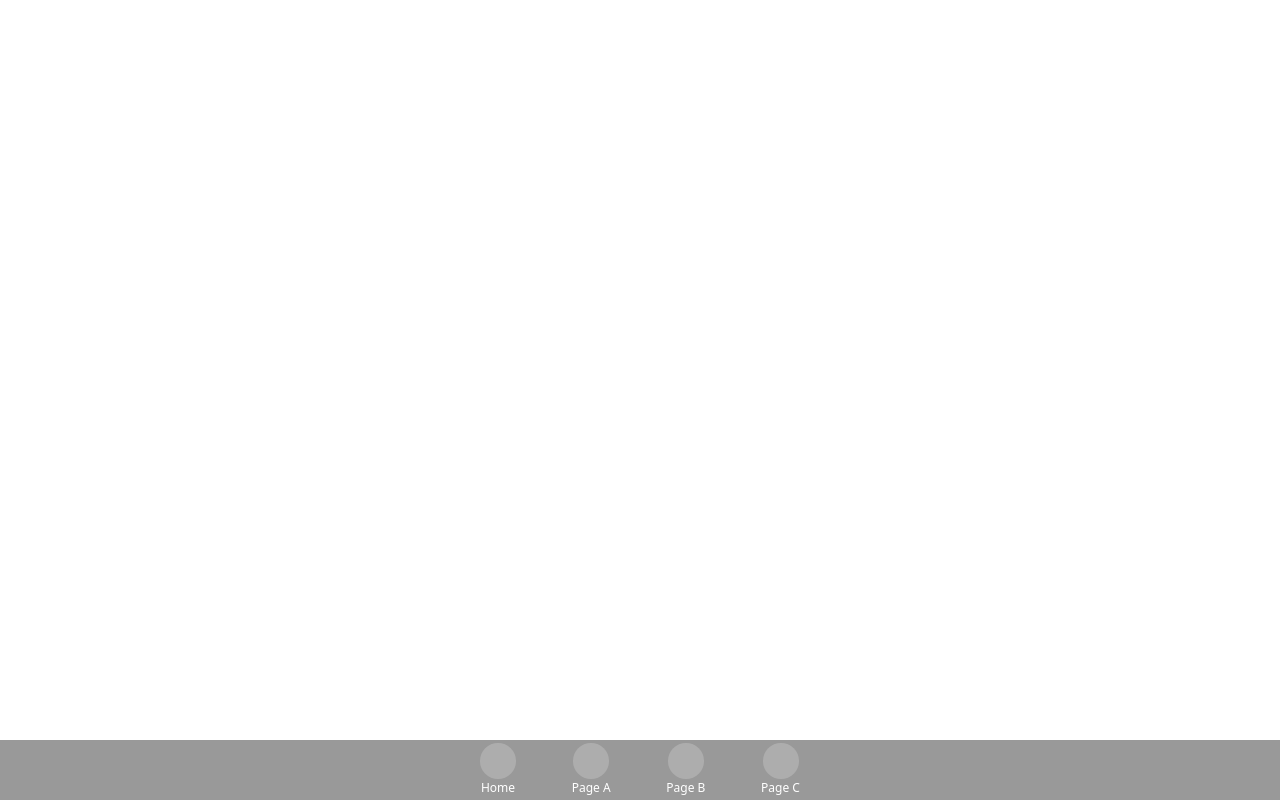
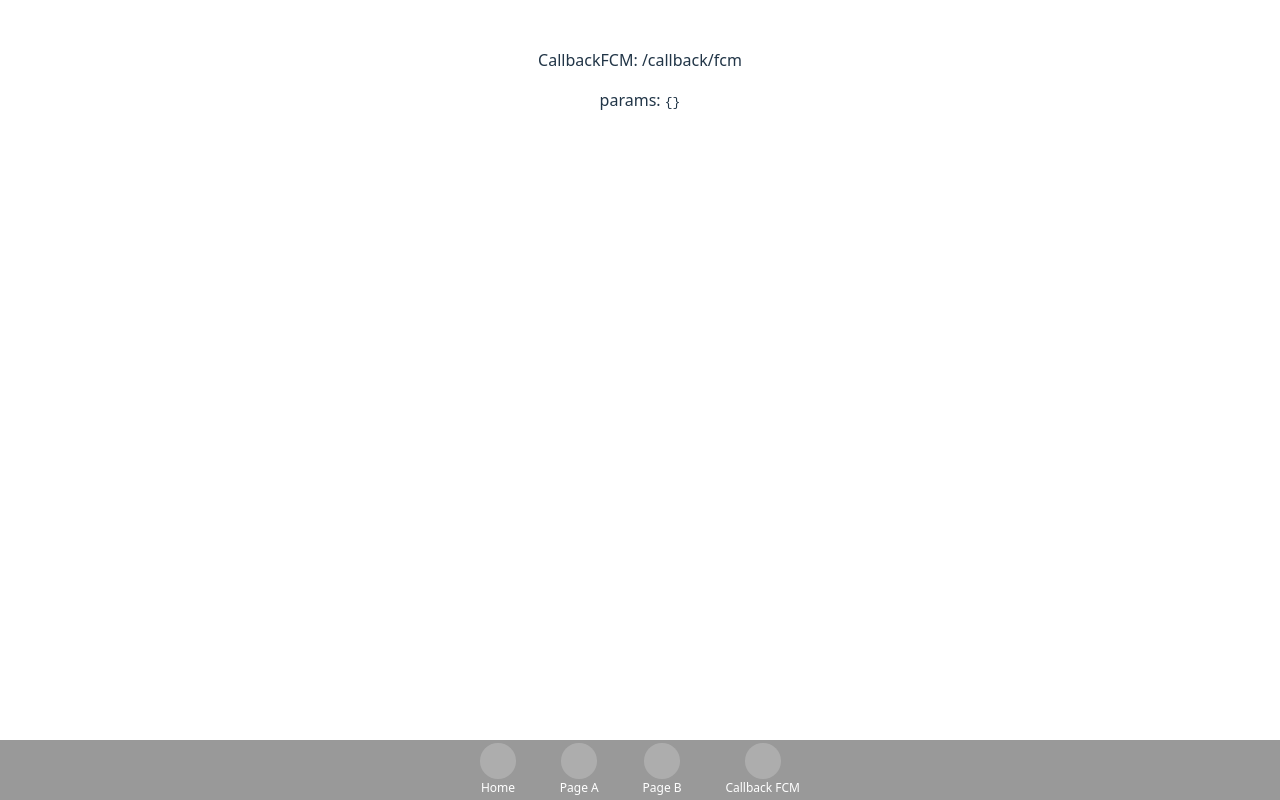
Before and after one commit to develop-bullets/bullets-a-better-tomorrow-web-frontend, a React (Vite) app: page /callback/fcm in a window 1280 px wide. Built offline with nearby package versions, Linux system fonts and the light colour scheme.

Commit message:
feat(fcm): [ABT-26] FCM 매세지를 받기 위한 콜백 페이지 추가

```diff
--- a/src/components/tab-bar/ui.tsx
+++ b/src/components/tab-bar/ui.tsx
@@ -23,9 +23,9 @@ export const TabBar = ({ ref }: TabBarProps) => {
           <span className={clsx(styles.icon)} />
           <span className={clsx(styles.label)}>Page B</span>
         </Link>
-        <Link to={'/page-c'} className={clsx(styles.tab)}>
+        <Link to={'/callback/fcm?data=%7B%0A%20%20%20%20"route"%3A%20"%2Fpromotions%2F123"%2C%0A%20%20%20%20"couponId"%3A%20"SUMMER2024"%2C%0A%20%20%20%20"custom_key"%3A%20"custom_value"%0A%20%20%7D'} className={clsx(styles.tab)}>
           <span className={clsx(styles.icon)} />
-          <span className={clsx(styles.label)}>Page C</span>
+          <span className={clsx(styles.label)}>Callback FCM</span>
         </Link>
       </div>
     </div>
--- a/src/router/index.tsx
+++ b/src/router/index.tsx
@@ -1,6 +1,8 @@
 import { BrowserRouter, Routes, Route } from 'react-router-dom'
 import { RouteHome } from './routes/home';
-import { RoutePageAUI } from './routes/page-a';
+import { RoutePageA } from './routes/page-a';
+import { RoutePageB } from './routes/page-b';
+import { RouteCallbackFCM } from './routes/callback-fcm';
 import { TabBar } from "@/components/tab-bar";
 import {type CSSProperties, useEffect, useMemo, useRef, useState} from "react";
 
@@ -19,10 +21,9 @@ export const Router = () => {
     <BrowserRouter basename={import.meta.env.BASE_URL}>
       <Routes>
         <Route path={'/'} element={<RouteHome style={bottomPadding} />} />
-        <Route path={'/page-a'} element={<RoutePageAUI style={bottomPadding} />} />
-        <Route path={'/page-b'} element={'Page B'} />
-        <Route path={'/page-c'} element={'Page C'} />
-        <Route path={'/page-d'} element={'Page D'} />
+        <Route path={'/page-a'} element={<RoutePageA style={bottomPadding} />} />
+        <Route path={'/page-b'} element={<RoutePageB style={bottomPadding} />} />
+        <Route path={'/callback/fcm'} element={<RouteCallbackFCM style={bottomPadding} />} />
       </Routes>
       <TabBar ref={tabBarRef} />
     </BrowserRouter>
--- /dev/null
+++ b/src/router/routes/callback-fcm/index.ts
@@ -0,0 +1 @@
+export { RouteCallbackFCM } from './ui'
--- /dev/null
+++ b/src/router/routes/callback-fcm/ui.module.scss
@@ -0,0 +1,6 @@
+.pageA {
+  display: flex;
+  flex-direction: column;
+  justify-content: space-between;
+  min-height: 2000px;
+}
--- /dev/null
+++ b/src/router/routes/callback-fcm/ui.tsx
@@ -0,0 +1,35 @@
+import {useLocation, useSearchParams} from 'react-router-dom';
+import clsx from 'clsx';
+import styles from './ui.module.scss'
+import type { BaseCompProps } from '@/types';
+import {useMemo} from "react";
+
+type RouteCallbackFCMProps = BaseCompProps
+
+export const RouteCallbackFCM = ({ classes, style }: RouteCallbackFCMProps) => {
+  const { pathname } = useLocation()
+  const [searchParam] = useSearchParams()
+
+  const dataObject = useMemo(() => {
+    const params = new URLSearchParams(searchParam);
+    const encodedData = params.get('data');
+
+    try {
+      if (encodedData) {
+        const data = JSON.parse(decodeURIComponent(encodedData));
+        return data;
+      }
+
+      return {}
+    } catch (error) {
+      console.error('Error parsing data:', error);
+    }
+  }, [searchParam])
+
+  return (
+    <div className={clsx(styles.pageB, classes)} style={style}>
+      <p>CallbackFCM: {pathname}</p>
+      <p>params: <code>{JSON.stringify(dataObject, null, 2)}</code></p>
+    </div>
+  )
+}
--- a/src/router/routes/page-a/index.ts
+++ b/src/router/routes/page-a/index.ts
@@ -1 +1 @@
-export { RoutePageAUI } from './ui'
+export { RoutePageA } from './ui'
--- a/src/router/routes/page-a/ui.tsx
+++ b/src/router/routes/page-a/ui.tsx
@@ -1,14 +1,16 @@
+import { useLocation } from 'react-router-dom';
 import clsx from 'clsx';
 import styles from './ui.module.scss'
 import type { BaseCompProps } from '@/types';
 
 type RoutePageAProps = BaseCompProps
 
-export const RoutePageAUI = ({ classes, style }: RoutePageAProps) => {
+export const RoutePageA = ({ classes, style }: RoutePageAProps) => {
+  const { pathname } = useLocation()
+
   return (
-    <div className={clsx(styles.pageA, classes)} style={style}>
-      <span>Page A: start</span>
-      <span>Page A: end</span>
+    <div className={clsx(styles.pageA, classes)} style={{ ...style, backgroundColor: 'rgba(255, 0, 0, 0.03)' }}>
+      <span>Page A: {pathname}</span>
     </div>
   )
 }
--- /dev/null
+++ b/src/router/routes/page-b/index.ts
@@ -0,0 +1 @@
+export { RoutePageB } from './ui'
--- /dev/null
+++ b/src/router/routes/page-b/ui.module.scss
@@ -0,0 +1,4 @@
+.pageB {
+  display: flex;
+  flex-direction: column;
+}
--- /dev/null
+++ b/src/router/routes/page-b/ui.tsx
@@ -0,0 +1,16 @@
+import { useLocation } from 'react-router-dom';
+import clsx from 'clsx';
+import styles from './ui.module.scss'
+import type { BaseCompProps } from '@/types';
+
+type RoutePageBProps = BaseCompProps
+
+export const RoutePageB = ({ classes, style }: RoutePageBProps) => {
+  const { pathname } = useLocation()
+
+  return (
+    <div className={clsx(styles.pageB, classes)} style={style}>
+      <span>Page B: {pathname}</span>
+    </div>
+  )
+}
```
